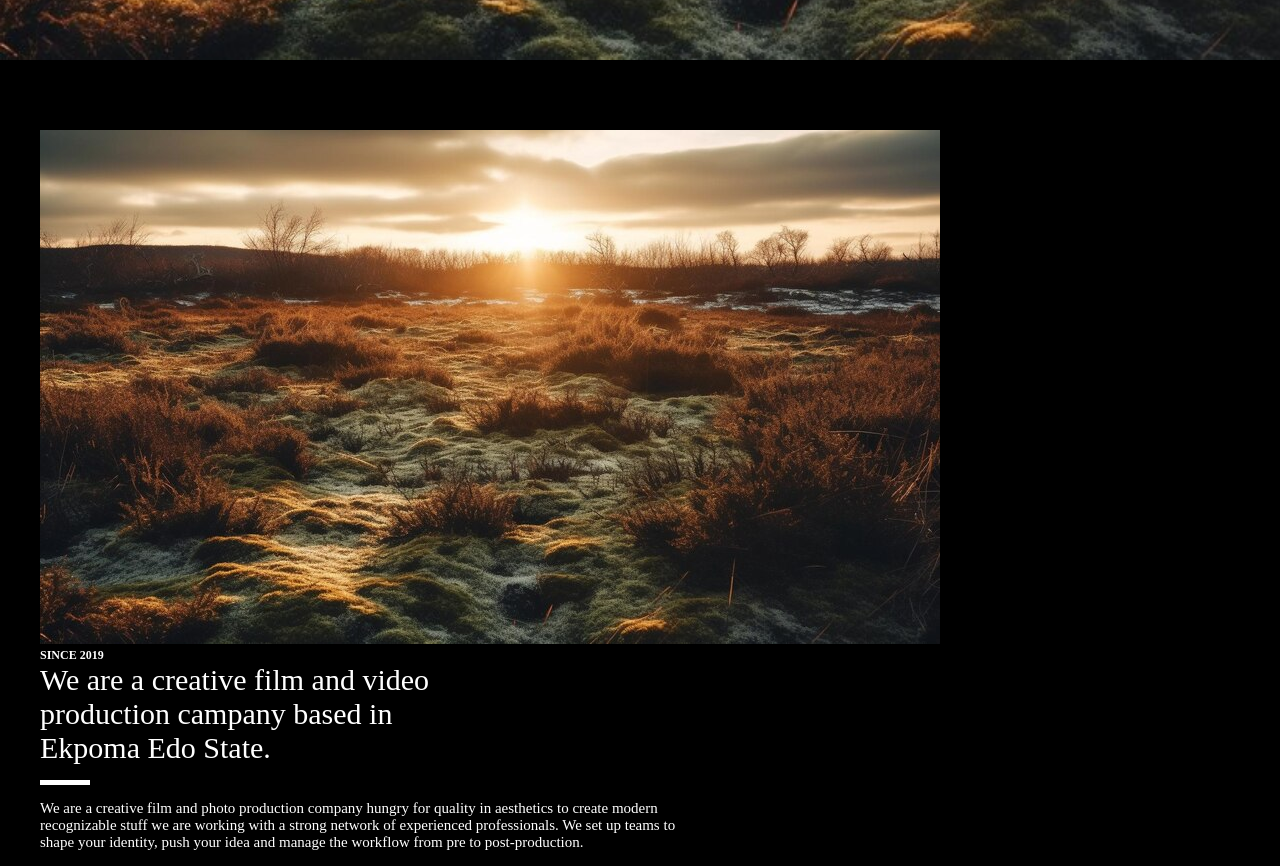
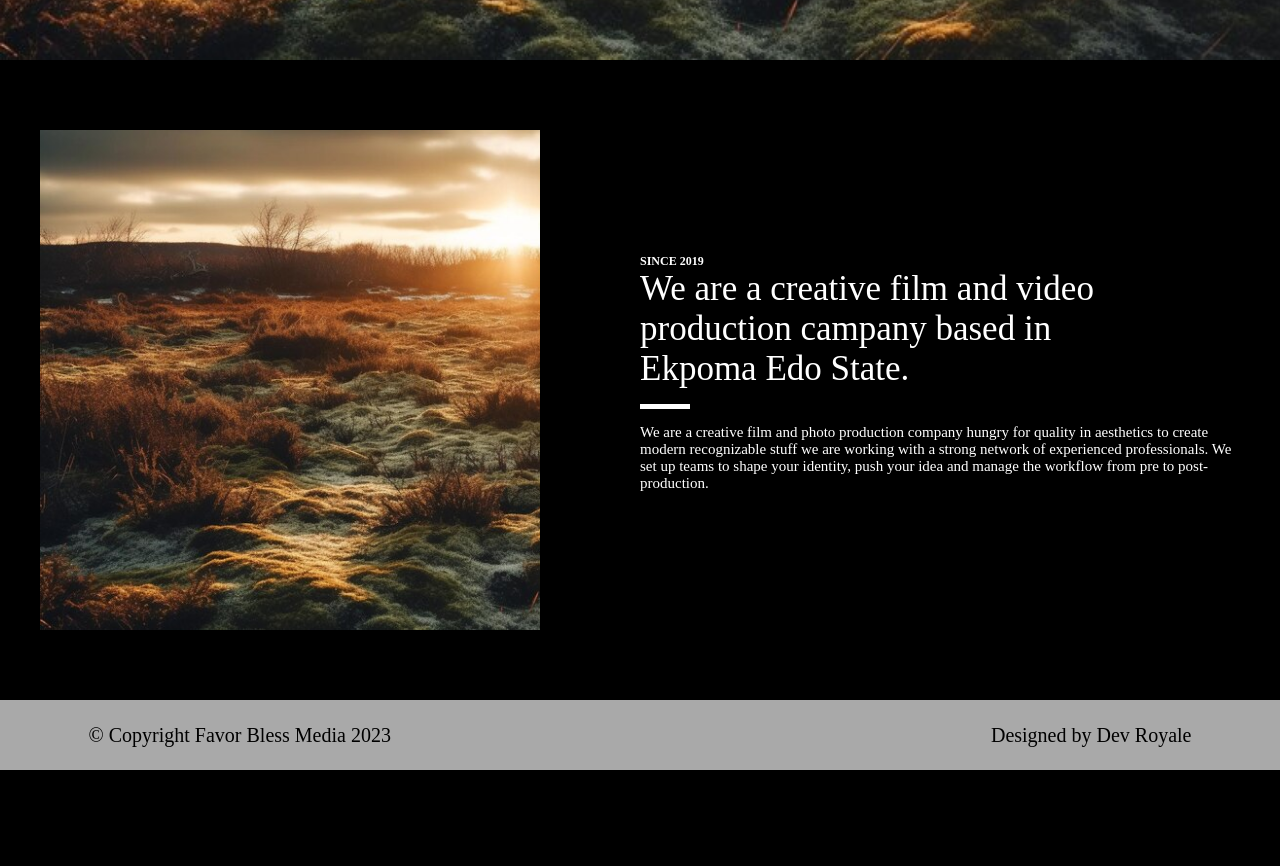
Before and after one commit to kemerald25/favor-bless-media, a React app: page / in a window 1280 px wide. Shown: the part 740-1606 px from the top of the page. After the commit the page ends 1510 px from the top, so only its background shows below. Built offline with nearby package versions, Linux system fonts and the light colour scheme.

Commit message:
finished home page

```diff
--- a/pages/Home.js
+++ b/pages/Home.js
@@ -18,7 +18,7 @@ function Home() {
             <div className="allPages">
                 <div className="about">
                     <div className="about-img">
-                        <img src="./img/land.jpg" />
+
                     </div>
                     <div className="about-info">
                         <h3>since 2019</h3>
@@ -27,13 +27,19 @@ function Home() {
                         </h1>
                         <div className="stroke"></div>
                         <p>We are a creative film and photo production company hungry for quality in aesthetics
-                            to create modern <br /> recognizable stuff we are working with a strong network of experienced
-                            professionals. We set up teams to <br /> shape your identity, push your idea and manage the workflow
+                            to create modern recognizable stuff we are working with a strong network of experienced
+                            professionals. We set up teams to shape your identity, push your idea and manage the workflow
                             from pre to post-production.
                         </p>
                     </div>
                 </div>
             </div>
+            <footer>
+                <div className="allPages">
+                    <small>&copy; Copyright Favor Bless Media 2023</small>
+                    <a href="https://devroyale.netlify.app" target="_blank">Designed by Dev Royale</a>
+                </div>
+            </footer>
         </div>
     )
 }
--- a/public/index.html
+++ b/public/index.html
@@ -7,7 +7,6 @@
     <title>React</title>
     <link rel="stylesheet" href="/styles.css">
   </head>
-
   <body>
     <div id="root"></div>
     <script src="main.js"></script>
--- a/styles.css
+++ b/styles.css
@@ -88,6 +88,9 @@ nav{
 }
 .about{
     margin-top: 70px;
+    display: flex;
+    justify-content: space-between;
+    align-items: center;
 }
 .about-info h3{
     margin: 0;
@@ -97,7 +100,7 @@ nav{
 }
 .about-info h1{
     color: #fff;
-    font-size: 30px;
+    font-size: 35px;
     margin: 0;
     font-weight: 500;
 }
@@ -107,7 +110,37 @@ nav{
     width: 50px;
     margin-top: 15px;
 }
+.about-img{
+    background-image: url(/img/land.jpg);
+    background-size: cover;
+    height: 500px;
+    width: 500px;
+}
 .about-info p{
     color: #fff;
     font-size: 15px;
+    width: 600px;
 }
+footer{
+    max-width: 1440px;
+    height: 70px;
+    background-color: darkgray;
+    margin-top: 70px;
+    display: flex;
+    align-items: center;
+}
+
+footer .allPages{
+    display: flex;
+    justify-content: center;
+    align-items: center;
+    gap: 600px;
+}
+footer .allPages a{
+    color: #000;
+    text-decoration: none;
+    font-size: 20px;
+}
+small{
+    font-size: 20px;
+}
```
